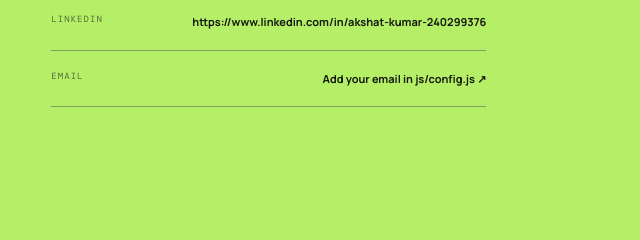
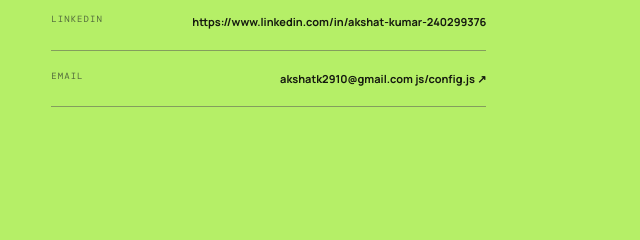
Before and after one commit to akshatk2910-pixel/portfolio, a plain HTML site: page index.html in a window 1280 px wide. Shown: the part 3771-4011 px from the top of the page, 640-1280 px from the left. Drawn offline with nearby package versions, Linux system fonts and the light colour scheme.

Commit message:
Add COMIKO project link

```diff
--- a/index.html
+++ b/index.html
@@ -132,7 +132,7 @@
         <div class="contact-links">
           <a href="https://github.com/akshatk2910-pixel" target="_blank" rel="noreferrer"><span>GITHUB</span><b>github.com/akshatk2910-pixel ↗</b></a>
           <a href="#" id="linkedinLink"><span>LINKEDIN</span><b>https://www.linkedin.com/in/akshat-kumar-240299376</b></a>
-          <a href="mailto:"><span>EMAIL</span><b>Add your email in js/config.js ↗</b></a>
+          <a href="mailto:"><span>EMAIL</span><b>akshatk2910@gmail.com js/config.js ↗</b></a>
         </div>
       </div>
     </section>
```
